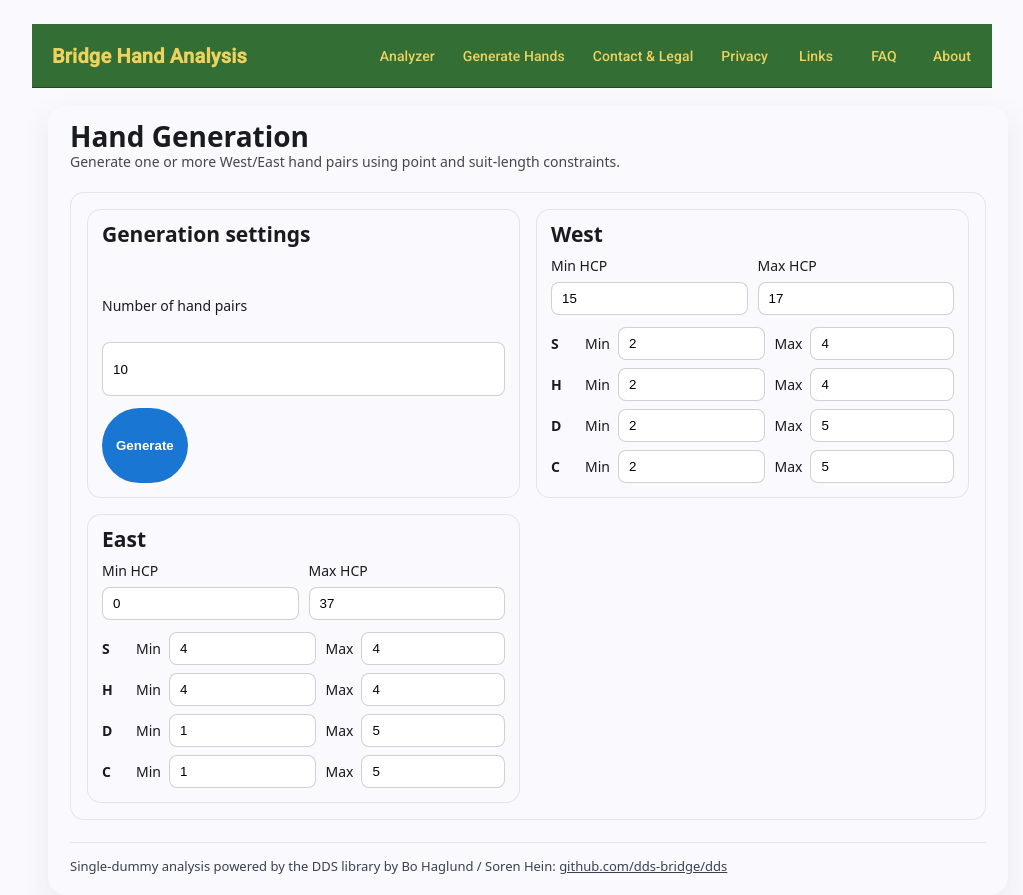
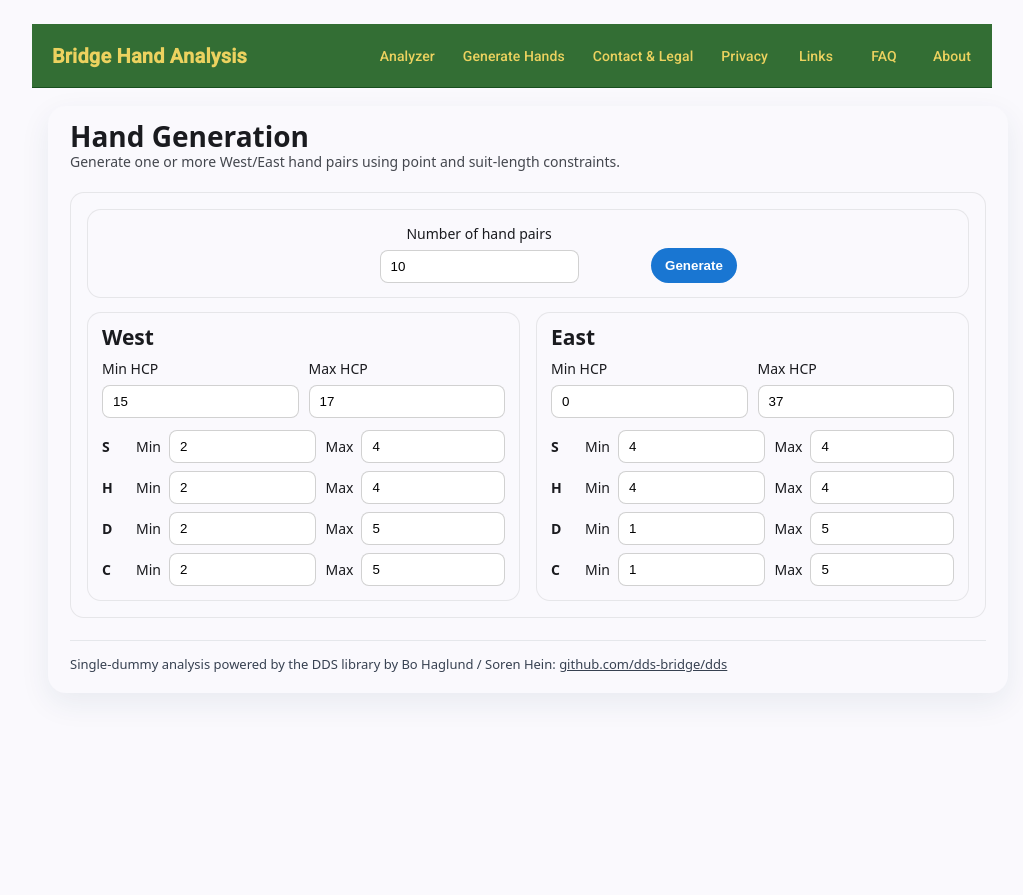
Before and after one commit to jlweb58/bridge-angular, an Angular app: page /hand-generation in a window 1280 px wide. Shown: the whole page, without its empty margins (112-1135 px from the left). After the commit the page ends 824 px from the top, so only its background shows below. Built offline with nearby package versions, Linux system fonts and the light colour scheme.

Commit message:
BRID-4 layout improvement

```diff
--- a/src/app/core/components/hand-generation.html
+++ b/src/app/core/components/hand-generation.html
@@ -7,11 +7,9 @@
   </header>
 
   <section class="panel">
-    <div class="grid grid-2">
-      <div class="card">
-        <h2>Generation settings</h2>
-
-        <label class="field">
+    <div class="grid generation-controls">
+      <div class="card generation-row">
+        <label class="field hands-count-field">
           <span>Number of hand pairs</span>
           <input
             type="number"
@@ -21,17 +19,14 @@
           />
         </label>
 
-        <div class="actions">
+        <div class="actions generation-actions">
           <button type="button" class="primary" (click)="generate()" [disabled]="isLoading()">
             {{ isLoading() ? 'Generating…' : 'Generate' }}
           </button>
         </div>
-
-        @if (error()) {
-          <p class="error">{{ error() }}</p>
-        }
       </div>
 
+      <div class="grid grid-2">
         <div class="card">
           <h2>West</h2>
 
@@ -118,13 +113,18 @@
           </div>
         </div>
       </div>
+
+      @if (error()) {
+        <p class="error">{{ error() }}</p>
+      }
+    </div>
   </section>
 
   @if (results().length > 0) {
     <section class="results">
       <div class="results-header">
         <h2>Generated hands</h2>
-        <p>{{ results().length }} hand pair@if (results().length > 1) {s}</p>
+        <p>{{ results().length }} hand pair(s)</p>
       </div>
 
       <app-generated-hands-view [hands]="results()" />
--- a/src/app/core/components/hand-generation.scss
+++ b/src/app/core/components/hand-generation.scss
@@ -44,6 +44,27 @@
 
 .grid-2 {
   grid-template-columns: repeat(2, minmax(0, 1fr));
+}
+
+.generation-controls {
+  gap: 14px;
+}
+
+.generation-row {
+  display: grid;
+  grid-template-columns: minmax(220px, 320px) auto;
+  justify-content: center;
+  align-items: end;
+  gap: 14px;
+}
+
+.generation-actions {
+  display: flex;
+  justify-content: center;
+}
+
+.hands-count-field {
+  justify-items: center;
 }
 
 .compact {
@@ -129,4 +150,8 @@
   .grid-2 {
     grid-template-columns: 1fr;
   }
+
+  .generation-row {
+    grid-template-columns: 1fr;
+  }
 }
```
Lines whose indentation alone changed are shown as unchanged.
